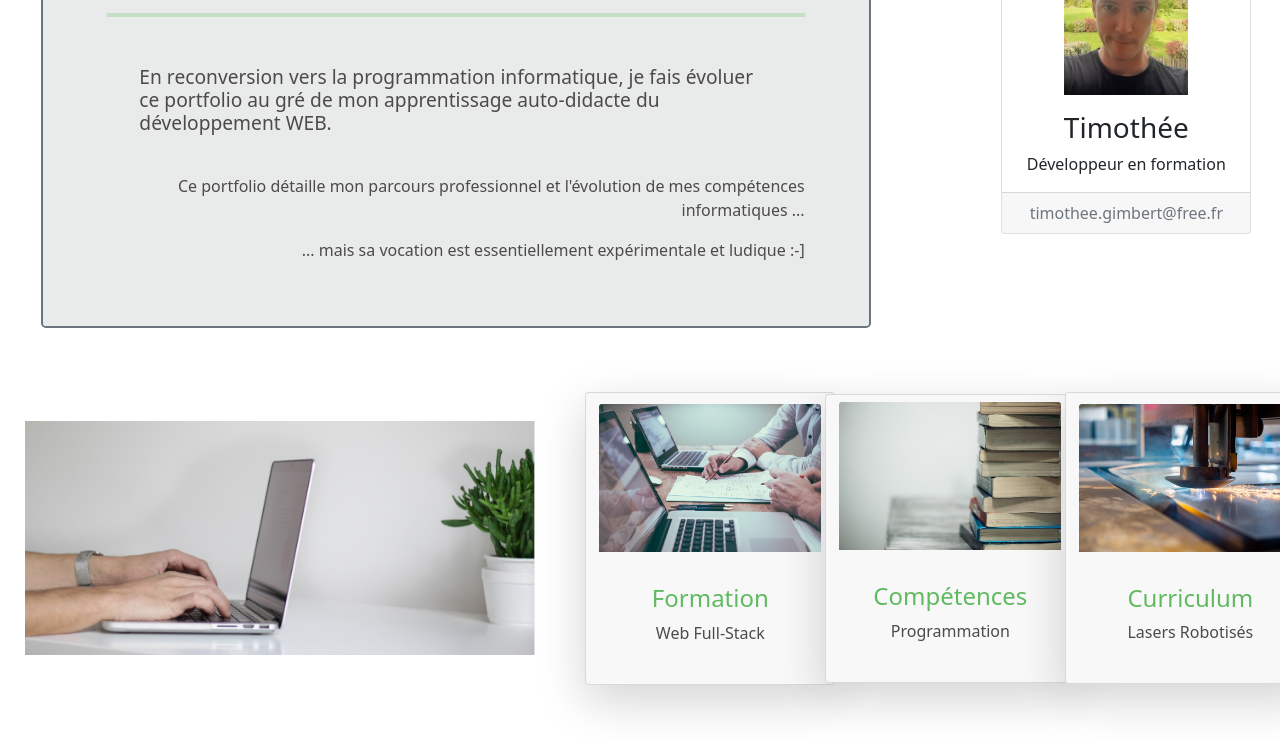
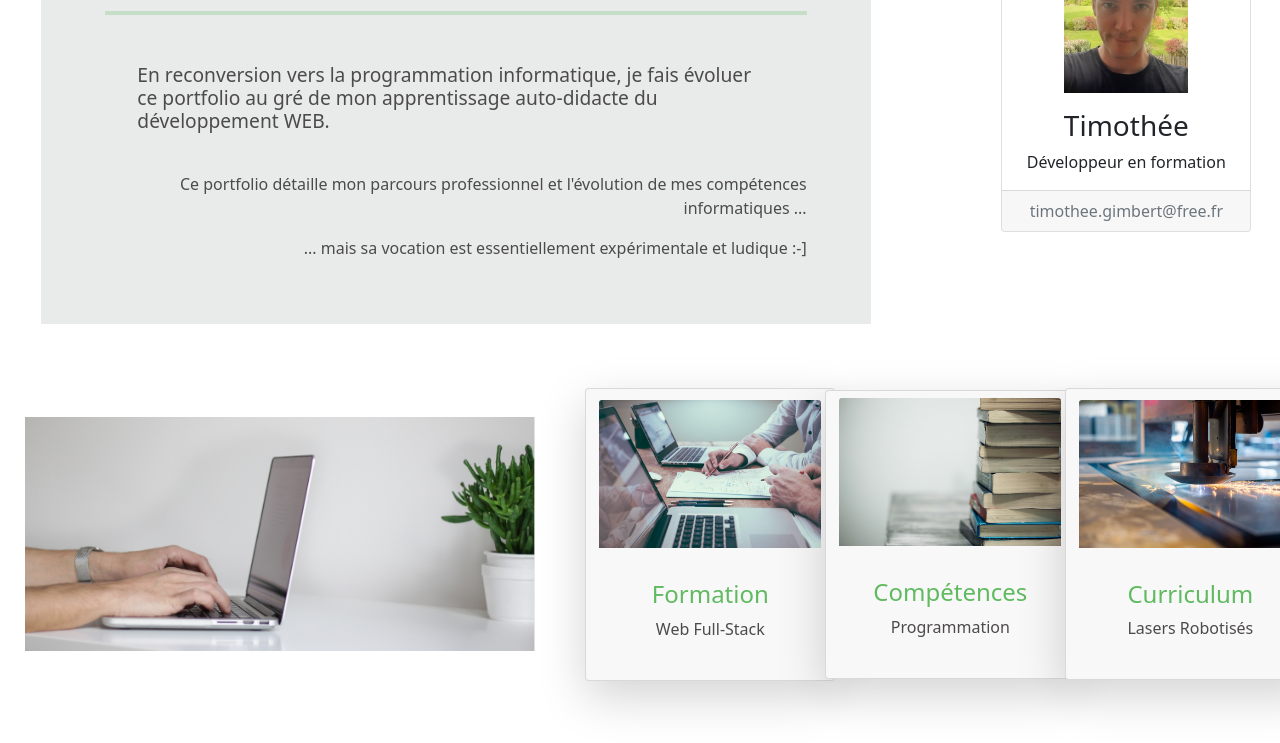
Before and after one commit to TimotheeGimbert/Site2.0, a website: page index.html in a window 1280 px wide. Shown: the part 357-1100 px from the top of the page. Drawn offline with nearby package versions, Linux system fonts and the light colour scheme.

Commit message:
remove border intro

```diff
--- a/index.html
+++ b/index.html
@@ -38,7 +38,7 @@
   <section id="intro" class="container-fluid">
     <div class="row justify-content-around">
       <div class="col-12 col-lg-8">
-        <div class="jumbotron jumbotron-content border border-secondary border-2 rounded-3">
+        <div class="jumbotron jumbotron-content">
           <h1>Hello !</h1>
           <hr>
           <h3>En reconversion vers la programmation informatique, je fais évoluer ce portfolio au gré de mon apprentissage auto-didacte du développement WEB.</h3>
```
